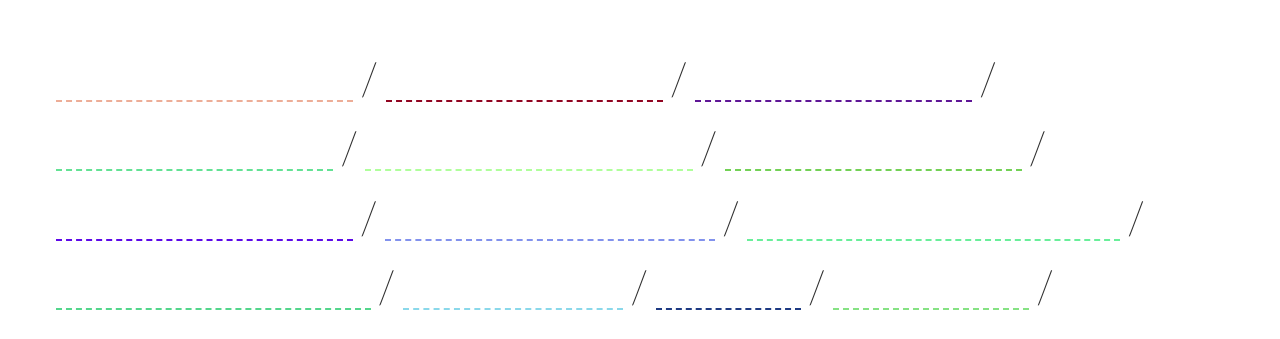
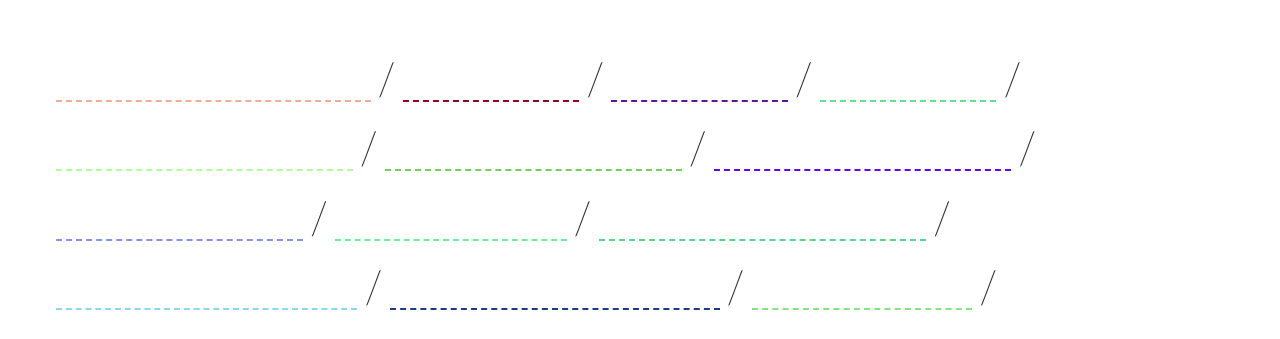
Before and after one commit to cmdu/cornelia.wirz-brun.ch, a plain HTML site: page index.html in a window 1280 px wide. Shown: the part 175-514 px from the top of the page. Drawn offline with nearby package versions, Linux system fonts and the light colour scheme; a small style sheet from the web is missing.

Commit message:
Corrections

```diff
--- a/index.html
+++ b/index.html
@@ -15,18 +15,19 @@
     </header>
     <main>
       <ul id="menu">
+        <li><a data-page="farbmusterspielerei" href="#">Farbmusterspielerei&nbsp;</a>&nbsp;/&nbsp;</li>
+        <li><a data-page="untiefen1" href="#">Untiefen 1&nbsp;</a>&nbsp;/&nbsp;</li>
+        <li><a data-page="untiefen2" href="#">Untiefen 2&nbsp;</a>&nbsp;/&nbsp;</li>
+        <li><a data-page="untiefen3" href="#">Untiefen 3&nbsp;</a>&nbsp;/&nbsp;</li>
+        <li><a data-page="rundffenster" href="#">Raum und Farbe 1&nbsp;</a>&nbsp;/&nbsp;</li>
+        <li><a data-page="rundftreppenhaus" href="#">Raum und Farbe 2&nbsp;</a>&nbsp;/&nbsp;</li>
         <li><a data-page="wuestenlandschaft" href="#">Wüstenlandschaft&nbsp;</a>&nbsp;/&nbsp;</li>
-        <li><a data-page="untiefen3" href="#">Wasseruntiefen 3&nbsp;</a>&nbsp;/&nbsp;</li>
-        <li><a data-page="untiefen2" href="#">Wasseruntiefen 2&nbsp;</a>&nbsp;/&nbsp;</li>
-        <li><a data-page="untiefen1" href="#">Wasseruntiefen 1&nbsp;</a>&nbsp;/&nbsp;</li>
+        <li><a data-page="eisbaeren" href="#">Eisbärenfamilie&nbsp;</a>&nbsp;/&nbsp;</li>
+        <li><a data-page="cornelia" href="#">Cornelia 1965&nbsp;</a>&nbsp;/&nbsp;</li>
         <li><a data-page="selbstbildnis" href="#">Kleines Selbstbildnis&nbsp;</a>&nbsp;/&nbsp;</li>
-        <li><a data-page="rundftreppenhaus" href="#">Raum und Farbe 2&nbsp;</a>&nbsp;/&nbsp;</li>
-        <li><a data-page="rundffenster" href="#">Raum und Farbe 1&nbsp;</a>&nbsp;/&nbsp;</li>
+        <li><a data-page="foehngeist" href="#">Föhn am Urnersee&nbsp;</a>&nbsp;/&nbsp;</li>
         <li><a data-page="nordfoehn" href="#">Nordföhn im Tessin&nbsp;</a>&nbsp;/&nbsp;</li>
-        <li><a data-page="foehngeist" href="#">Föhngeist am Urnersee&nbsp;</a>&nbsp;/&nbsp;</li>
-        <li><a data-page="farbmusterspielerei" href="#">Farbmusterspielerei&nbsp;</a>&nbsp;/&nbsp;</li>
         <li><a data-page="coronafieber" href="#">Coronafieber&nbsp;</a>&nbsp;/&nbsp;</li>
-        <li><a data-page="cornelia" href="#">Cornelia&nbsp;</a>&nbsp;/&nbsp;</li>
         <li><a data-page="fracht" href="#">Frachtschiff&nbsp;</a>&nbsp;/&nbsp;</li>
         <li><a data-page="all" href="#">Kurzer Abstecher&nbsp;</a>&nbsp;/&nbsp;</li>
         <li><a data-page="hoffnung" href="#">Hoffnung&nbsp;</a>&nbsp;/&nbsp;</li>
@@ -86,33 +87,33 @@
     </div>
     <div id="pages">
       <div class="page hide" id="wuestenlandschaft" data-page="wuestenlandschaft">
-        <div class="gallery"><img src="img/2020_wuestenlandschaft-squashed.png" alt="Wüstenlandschaft, 2021">
-          <div class="caption">«Wüstenlandschaft», 2021</div>
+        <div class="gallery"><img src="img/2020_wuestenlandschaft-squashed.png" alt="Wüstenlandschaft, 70 x 70 cm, 2020">
+          <div class="caption">«Wüstenlandschaft», 70 x 70 cm, 2020</div>
         </div>
       </div>
       <div class="page hide" id="untiefen3" data-page="untiefen3">
-        <div class="gallery"><img src="img/2021_wasser-untiefen-3-squashed.png" alt="Wasseruntiefen 3, 2021">
-          <div class="caption">«Wasseruntiefen 3», 2021</div>
+        <div class="gallery"><img src="img/2021_wasser-untiefen-3-squashed.png" alt="Trilogie Wasser — Untiefen 3, 51 x 36 cm, 2021">
+          <div class="caption">«Trilogie Wasser — Untiefen 3», 51 x 36 cm, 2021</div>
         </div>
       </div>
       <div class="page hide" id="untiefen2" data-page="untiefen2">
-        <div class="gallery"><img src="img/2021_wasser-untiefen-2-squashed.png" alt="Wasseruntiefen 2, 2021">
-          <div class="caption">«Wasseruntiefen 2», 2021</div>
+        <div class="gallery"><img src="img/2021_wasser-untiefen-2-squashed.png" alt="Trilogie Wasser — Untiefen 2, 51 x 36 cm, 2021">
+          <div class="caption">«Trilogie Wasser — Untiefen 2», 51 x 36 cm, 2021</div>
         </div>
       </div>
       <div class="page hide" id="untiefen1" data-page="untiefen1">
-        <div class="gallery"><img src="img/2021_wasser-untiefen-1-squashed.png" alt="Wasseruntiefen 1, 2021">
-          <div class="caption">«Wasseruntiefen 1», 2021</div>
+        <div class="gallery"><img src="img/2021_wasser-untiefen-1-squashed.png" alt="Trilogie Wasser — Untiefen 1, 51 x 36 cm, 2021">
+          <div class="caption">«Trilogie Wasser — Untiefen 1», 51 x 36 cm, 2021</div>
         </div>
       </div>
       <div class="page hide" id="rundftreppenhaus" data-page="rundftreppenhaus">
-        <div class="gallery"><img src="img/2021_raum-und-farbe-treppenhaus-squashed.png" alt="Raum und Farbe: Treppenhaus, 2021">
-          <div class="caption">«Raum und Farbe: Treppenhaus», 2021</div>
+        <div class="gallery"><img src="img/2021_raum-und-farbe-treppenhaus-squashed.png" alt="Raum und Farbe — Treppenhaus, 51 x 45 cm, 2021">
+          <div class="caption">«Raum und Farbe — Treppenhaus», 51 x 45 cm, 2021</div>
         </div>
       </div>
       <div class="page hide" id="rundffenster" data-page="rundffenster">
-        <div class="gallery"><img src="img/2021_raum-und-farbe-fenster-zur-kapelle-squashed.png" alt="Raum und Farbe: Fenster zur Kapelle, 2021">
-          <div class="caption">«Raum und Farbe: Fenster zur Kapelle», 2021</div>
+        <div class="gallery"><img src="img/2021_raum-und-farbe-fenster-zur-kapelle-squashed.png" alt="Raum und Farbe — Fenster zur Kapelle im Spital Schwyz, 51 x 45 cm, 2021">
+          <div class="caption">«Raum und Farbe — Fenster zur Kapelle im Spital Schwyz», 51 x 45 cm, 2021</div>
         </div>
       </div>
       <div class="page hide" id="nordfoehn" data-page="nordfoehn">
@@ -122,17 +123,22 @@
       </div>
       <div class="page hide" id="selbstbildnis" data-page="selbstbildnis">
         <div class="gallery"><img src="img/2020_kleines-selbstbildnis-squashed.png" alt="Kleines Selbstbildnis, 2020">
-          <div class="caption">Aus meiner Herzform kommend <br>und fest verankert und getragen in meinem Leib der Fülle <br>bin ich in der Welt.<br><br>«Kleines Selbstbildnis», 2020</div>
+          <div class="caption">Aus meiner Herzform kommend <br>und fest verankert und getragen in meinem Leib der Fülle <br>bin ich in der Welt.<br><br>«Kleines Selbstbildnis», 18 x 23 cm, 2020</div>
+        </div>
+      </div>
+      <div class="page hide" id="farbmusterspielerei" data-page="farbmusterspielerei">
+        <div class="gallery"><img src="img/2021_farbmusterspielerei-squashed.png" alt="Farbmusterspielerei, 63 x 63 cm, 2021">
+          <div class="caption">«Farbmusterspielerei», 63 x 63 cm, 2021</div>
         </div>
       </div>
       <div class="page hide" id="foehngeist" data-page="foehngeist">
-        <div class="gallery"><img src="img/2019_foehngeist-am-urnersee-squashed.png" alt="Foehngeist am Urnersee, 2019">
-          <div class="caption">«Föhngeist am Urnersee», 2019</div>
+        <div class="gallery"><img src="img/2019_foehngeist-am-urnersee-squashed.png" alt="Föhn am Urnersee mit Gischtfahnen, 54 x 66 cm, 2020">
+          <div class="caption">«Föhn am Urnersee mit Gischtfahnen», 54 x 66 cm, 2020</div>
         </div>
       </div>
-      <div class="page hide" id="farbmusterspielerei" data-page="farbmusterspielerei">
-        <div class="gallery"><img src="img/2021_farbmusterspielerei-squashed.png" alt="Farbmusterspielerei, 2021">
-          <div class="caption">«Farbmusterspielerei», 2021</div>
+      <div class="page hide" id="eule" data-page="eisbaeren">
+        <div class="gallery"><img src="img/2020-eisbaerenfamilie-squashed.jpg" alt="Eisbärenfamilie, 50 x 94 cm, 2020">
+          <div class="caption">«Eisbärenfamilie», 50 x 94 cm, 2020</div>
         </div>
       </div>
       <div class="page hide" id="coronafieber" data-page="coronafieber">
@@ -141,8 +147,8 @@
         </div>
       </div>
       <div class="page hide" id="cornelia" data-page="cornelia">
-        <div class="gallery"><img src="img/1965_cornelia-squashed.png" alt="Cornelia, 2019">
-          <div class="caption">«Cornelia», 1965</div>
+        <div class="gallery"><img src="img/1965_cornelia-squashed.png" alt="Cornelia 1965">
+          <div class="caption">«Cornelia 1965», 25 x 30 cm, 2020</div>
         </div>
       </div>
       <div class="page hide" id="portrait" data-page="portrait">
```
Also changed, not shown: img/1965_cornelia-squashed.png, img/2020-eisbaerenfamilie-squashed.jpg (added), 13 other files.
